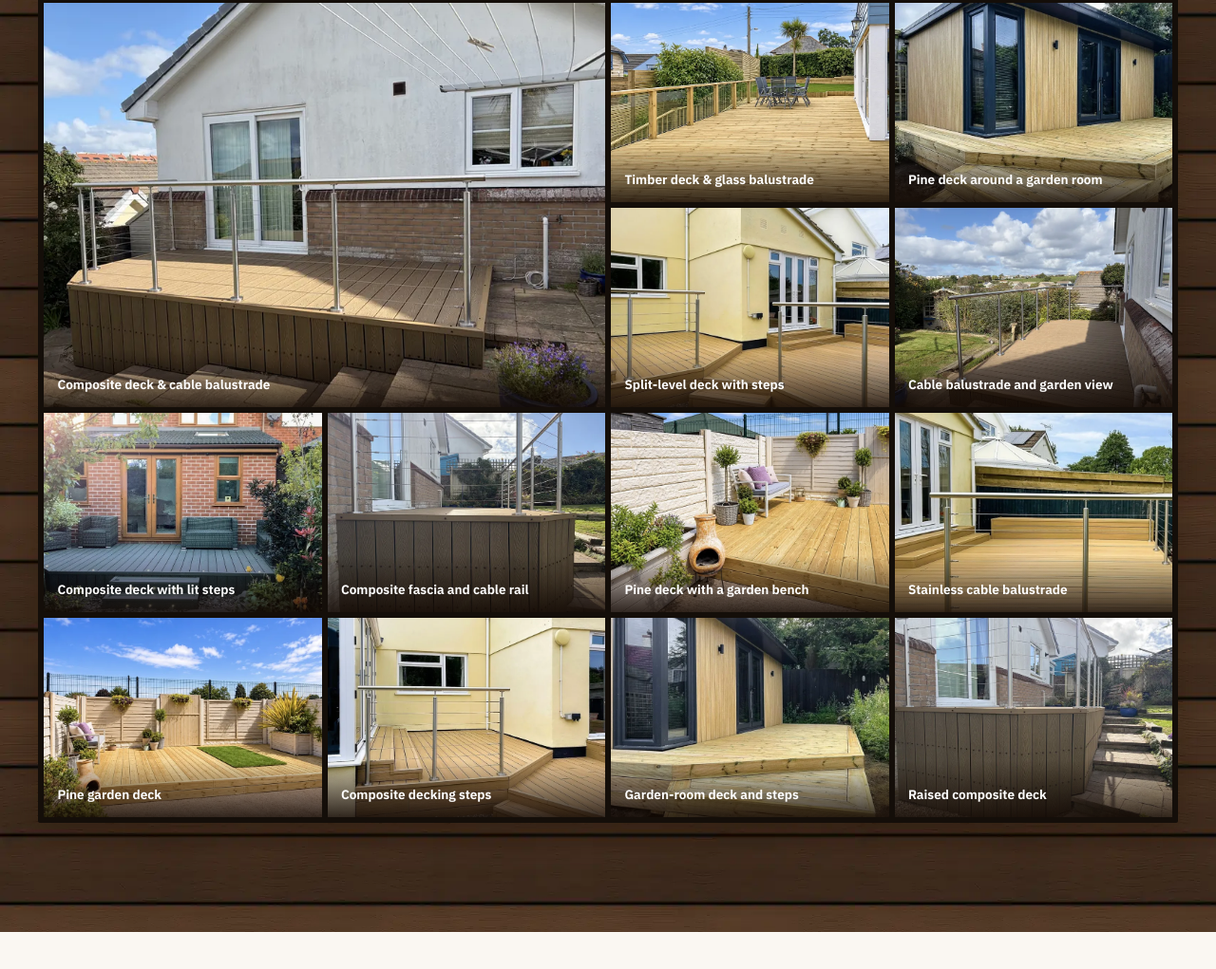
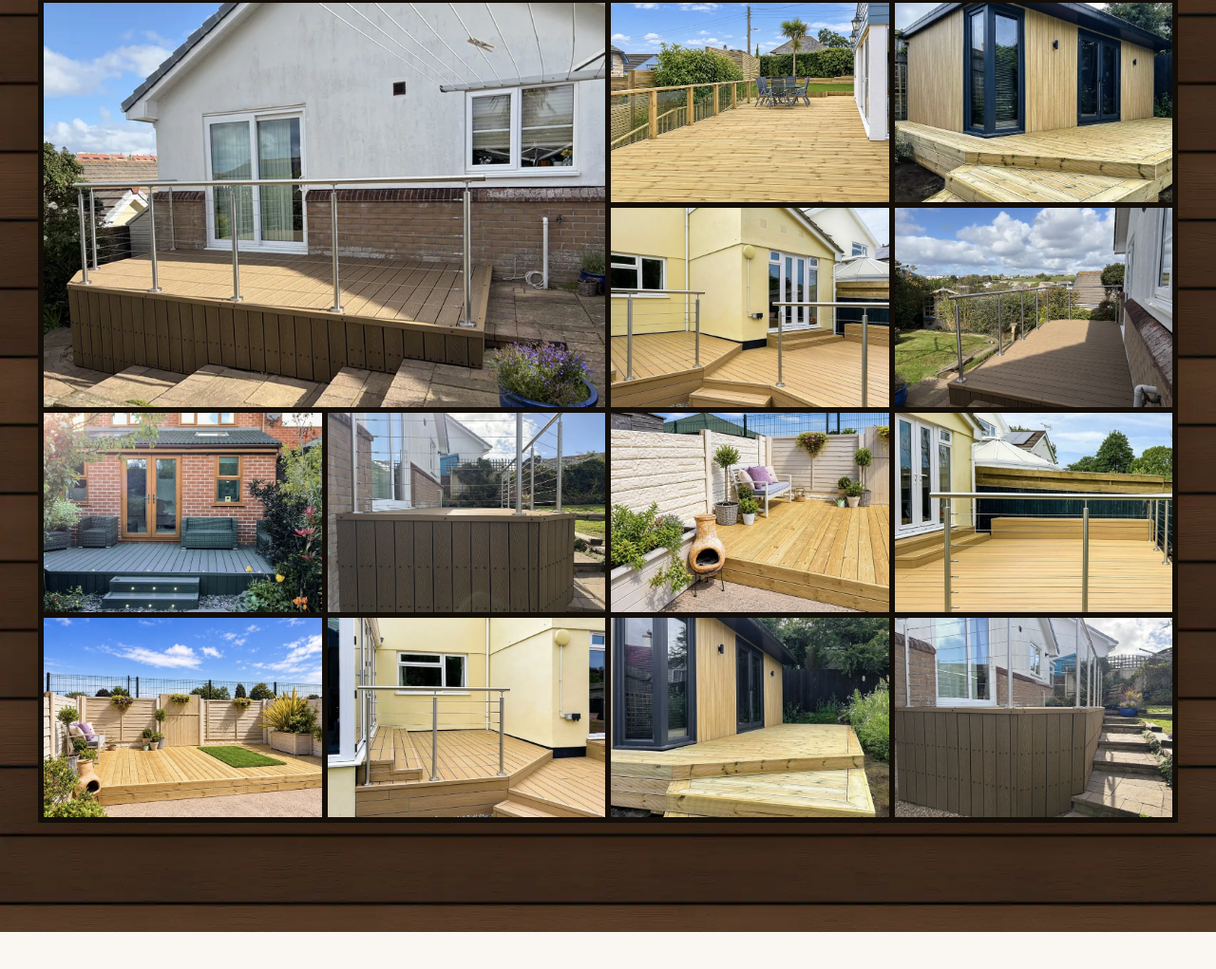
Before and after one commit to sonjamesg/kernow-decking, a plain HTML site: page index.html in a window 1280 px wide. Shown: the part 4755-5776 px from the top of the page at 95% size. Drawn offline with Linux system fonts and the light colour scheme.

Commit message:
Hide gallery tile captions and drop the gradient overlay.
The tiles and lightbox now show the photos only. Alt text stays on
every image so the lightbox and screen readers still have a description.

```diff
--- a/index.html
+++ b/index.html
@@ -329,19 +329,19 @@
   <div class="container">
     <header class="section-head"><p class="eyebrow on-wood">Decking gallery</p>
       <h2 id="gallery-title" class="on-wood">Recent projects in Cornwall</h2></header>
-    <div class="gallery-grid"><figure class="g-item g-big"><a href="assets/img/composite-deck-cable-balustrade-cornwall.jpg"><picture><source type="image/webp" srcset="assets/img/composite-deck-cable-balustrade-cornwall-768.webp 768w, assets/img/composite-deck-cable-balustrade-cornwall-1280.webp 1280w, assets/img/composite-deck-cable-balustrade-cornwall-1920.webp 1920w" sizes="(min-width:820px) 50vw, 100vw"><img src="assets/img/composite-deck-cable-balustrade-cornwall-1280.jpg" srcset="assets/img/composite-deck-cable-balustrade-cornwall-768.jpg 768w, assets/img/composite-deck-cable-balustrade-cornwall-1280.jpg 1280w, assets/img/composite-deck-cable-balustrade-cornwall-1920.jpg 1920w" sizes="(min-width:820px) 50vw, 100vw" alt="Composite deck in Cornwall with a stainless steel cable balustrade along the house" width="1920" height="1440" loading="lazy"></picture></a><figcaption>Composite deck &amp; cable balustrade</figcaption></figure>
-<figure class="g-item"><a href="assets/img/timber-deck-glass-balustrade-cornwall.jpg"><picture><source type="image/webp" srcset="assets/img/timber-deck-glass-balustrade-cornwall-800.webp 800w, assets/img/timber-deck-glass-balustrade-cornwall-1200.webp 1200w" sizes="(min-width:820px) 25vw, 50vw"><img src="assets/img/timber-deck-glass-balustrade-cornwall-1200.jpg" srcset="assets/img/timber-deck-glass-balustrade-cornwall-800.jpg 800w, assets/img/timber-deck-glass-balustrade-cornwall-1200.jpg 1200w" sizes="(min-width:820px) 25vw, 50vw" alt="Long pine timber deck in Cornwall with a glass balustrade, dining table and chairs" width="1200" height="863" loading="lazy"></picture></a><figcaption>Timber deck &amp; glass balustrade</figcaption></figure>
-<figure class="g-item"><a href="assets/img/timber-deck-garden-room-cornwall.jpg"><picture><source type="image/webp" srcset="assets/img/timber-deck-garden-room-cornwall-800.webp 800w, assets/img/timber-deck-garden-room-cornwall-1051.webp 1051w" sizes="(min-width:820px) 25vw, 50vw"><img src="assets/img/timber-deck-garden-room-cornwall-1051.jpg" srcset="assets/img/timber-deck-garden-room-cornwall-800.jpg 800w, assets/img/timber-deck-garden-room-cornwall-1051.jpg 1051w" sizes="(min-width:820px) 25vw, 50vw" alt="Pine timber decking around a garden room in Cornwall, with wrap-around steps" width="1051" height="907" loading="lazy"></picture></a><figcaption>Pine deck around a garden room</figcaption></figure>
-<figure class="g-item"><a href="assets/img/composite-deck-steps-cable-rails-cornwall.jpg"><picture><source type="image/webp" srcset="assets/img/composite-deck-steps-cable-rails-cornwall-800.webp 800w, assets/img/composite-deck-steps-cable-rails-cornwall-1076.webp 1076w" sizes="(min-width:820px) 25vw, 50vw"><img src="assets/img/composite-deck-steps-cable-rails-cornwall-1076.jpg" srcset="assets/img/composite-deck-steps-cable-rails-cornwall-800.jpg 800w, assets/img/composite-deck-steps-cable-rails-cornwall-1076.jpg 1076w" sizes="(min-width:820px) 25vw, 50vw" alt="Split-level composite decking in Cornwall with built-in steps and a stainless steel cable balustrade" width="1076" height="907" loading="lazy"></picture></a><figcaption>Split-level deck with steps</figcaption></figure>
-<figure class="g-item"><a href="assets/img/composite-deck-cable-rail-view-cornwall.jpg"><picture><source type="image/webp" srcset="assets/img/composite-deck-cable-rail-view-cornwall-768.webp 768w, assets/img/composite-deck-cable-rail-view-cornwall-1280.webp 1280w, assets/img/composite-deck-cable-rail-view-cornwall-1920.webp 1920w" sizes="(min-width:820px) 25vw, 50vw"><img src="assets/img/composite-deck-cable-rail-view-cornwall-1280.jpg" srcset="assets/img/composite-deck-cable-rail-view-cornwall-768.jpg 768w, assets/img/composite-deck-cable-rail-view-cornwall-1280.jpg 1280w, assets/img/composite-deck-cable-rail-view-cornwall-1920.jpg 1920w" sizes="(min-width:820px) 25vw, 50vw" alt="Stainless steel cable balustrade on a composite deck in Cornwall, keeping the garden view open" width="1920" height="1440" loading="lazy"></picture></a><figcaption>Cable balustrade and garden view</figcaption></figure>
-<figure class="g-item"><a href="assets/img/composite-deck-step-lights-cornwall.jpg"><picture><source type="image/webp" srcset="assets/img/composite-deck-step-lights-cornwall-800.webp 800w, assets/img/composite-deck-step-lights-cornwall-1200.webp 1200w" sizes="(min-width:820px) 25vw, 50vw"><img src="assets/img/composite-deck-step-lights-cornwall-1200.jpg" srcset="assets/img/composite-deck-step-lights-cornwall-800.jpg 800w, assets/img/composite-deck-step-lights-cornwall-1200.jpg 1200w" sizes="(min-width:820px) 25vw, 50vw" alt="Dark composite deck in Cornwall with built-in step lights and garden seating" width="1200" height="876" loading="lazy"></picture></a><figcaption>Composite deck with lit steps</figcaption></figure>
-<figure class="g-item"><a href="assets/img/composite-deck-fascia-cable-rail-cornwall.jpg"><picture><source type="image/webp" srcset="assets/img/composite-deck-fascia-cable-rail-cornwall-768.webp 768w, assets/img/composite-deck-fascia-cable-rail-cornwall-1280.webp 1280w, assets/img/composite-deck-fascia-cable-rail-cornwall-1920.webp 1920w" sizes="(min-width:820px) 25vw, 50vw"><img src="assets/img/composite-deck-fascia-cable-rail-cornwall-1280.jpg" srcset="assets/img/composite-deck-fascia-cable-rail-cornwall-768.jpg 768w, assets/img/composite-deck-fascia-cable-rail-cornwall-1280.jpg 1280w, assets/img/composite-deck-fascia-cable-rail-cornwall-1920.jpg 1920w" sizes="(min-width:820px) 25vw, 50vw" alt="Raised composite deck in Cornwall with wood-effect fascia boards and a stainless steel cable balustrade" width="1920" height="1440" loading="lazy"></picture></a><figcaption>Composite fascia and cable rail</figcaption></figure>
-<figure class="g-item"><a href="assets/img/timber-deck-with-bench-cornwall.jpg"><picture><source type="image/webp" srcset="assets/img/timber-deck-with-bench-cornwall-800.webp 800w, assets/img/timber-deck-with-bench-cornwall-1200.webp 1200w" sizes="(min-width:820px) 25vw, 50vw"><img src="assets/img/timber-deck-with-bench-cornwall-1200.jpg" srcset="assets/img/timber-deck-with-bench-cornwall-800.jpg 800w, assets/img/timber-deck-with-bench-cornwall-1200.jpg 1200w" sizes="(min-width:820px) 25vw, 50vw" alt="Light pine timber decking in Cornwall with a garden bench, planters and a chiminea" width="1200" height="862" loading="lazy"></picture></a><figcaption>Pine deck with a garden bench</figcaption></figure>
-<figure class="g-item"><a href="assets/img/composite-deck-stainless-cable-balustrade-cornwall.jpg"><picture><source type="image/webp" srcset="assets/img/composite-deck-stainless-cable-balustrade-cornwall-800.webp 800w, assets/img/composite-deck-stainless-cable-balustrade-cornwall-1051.webp 1051w" sizes="(min-width:820px) 25vw, 50vw"><img src="assets/img/composite-deck-stainless-cable-balustrade-cornwall-1051.jpg" srcset="assets/img/composite-deck-stainless-cable-balustrade-cornwall-800.jpg 800w, assets/img/composite-deck-stainless-cable-balustrade-cornwall-1051.jpg 1051w" sizes="(min-width:820px) 25vw, 50vw" alt="Stainless steel cable balustrade on a composite deck in Cornwall, with steps and a built-in bench" width="1051" height="900" loading="lazy"></picture></a><figcaption>Stainless cable balustrade</figcaption></figure>
-<figure class="g-item"><a href="assets/img/timber-garden-deck-cornwall.jpg"><picture><source type="image/webp" srcset="assets/img/timber-garden-deck-cornwall-800.webp 800w, assets/img/timber-garden-deck-cornwall-1200.webp 1200w" sizes="(min-width:820px) 25vw, 50vw"><img src="assets/img/timber-garden-deck-cornwall-1200.jpg" srcset="assets/img/timber-garden-deck-cornwall-800.jpg 800w, assets/img/timber-garden-deck-cornwall-1200.jpg 1200w" sizes="(min-width:820px) 25vw, 50vw" alt="Pine timber garden deck in Cornwall, enclosed by fencing with a bench and planters" width="1200" height="866" loading="lazy"></picture></a><figcaption>Pine garden deck</figcaption></figure>
-<figure class="g-item"><a href="assets/img/composite-decking-steps-cornwall.jpg"><picture><source type="image/webp" srcset="assets/img/composite-decking-steps-cornwall-800.webp 800w, assets/img/composite-decking-steps-cornwall-1051.webp 1051w" sizes="(min-width:820px) 25vw, 50vw"><img src="assets/img/composite-decking-steps-cornwall-1051.jpg" srcset="assets/img/composite-decking-steps-cornwall-800.jpg 800w, assets/img/composite-decking-steps-cornwall-1051.jpg 1051w" sizes="(min-width:820px) 25vw, 50vw" alt="Built-in steps on a split-level composite deck in Cornwall, with a stainless cable balustrade" width="1051" height="913" loading="lazy"></picture></a><figcaption>Composite decking steps</figcaption></figure>
-<figure class="g-item"><a href="assets/img/timber-deck-garden-room-steps-cornwall.jpg"><picture><source type="image/webp" srcset="assets/img/timber-deck-garden-room-steps-cornwall-800.webp 800w, assets/img/timber-deck-garden-room-steps-cornwall-1051.webp 1051w" sizes="(min-width:820px) 25vw, 50vw"><img src="assets/img/timber-deck-garden-room-steps-cornwall-1051.jpg" srcset="assets/img/timber-deck-garden-room-steps-cornwall-800.jpg 800w, assets/img/timber-deck-garden-room-steps-cornwall-1051.jpg 1051w" sizes="(min-width:820px) 25vw, 50vw" alt="Pine timber deck and steps beside a garden room in Cornwall" width="1051" height="898" loading="lazy"></picture></a><figcaption>Garden-room deck and steps</figcaption></figure>
-<figure class="g-item"><a href="assets/img/composite-deck-raised-cable-balustrade-cornwall.jpg"><picture><source type="image/webp" srcset="assets/img/composite-deck-raised-cable-balustrade-cornwall-768.webp 768w, assets/img/composite-deck-raised-cable-balustrade-cornwall-1280.webp 1280w, assets/img/composite-deck-raised-cable-balustrade-cornwall-1920.webp 1920w" sizes="(min-width:820px) 25vw, 50vw"><img src="assets/img/composite-deck-raised-cable-balustrade-cornwall-1280.jpg" srcset="assets/img/composite-deck-raised-cable-balustrade-cornwall-768.jpg 768w, assets/img/composite-deck-raised-cable-balustrade-cornwall-1280.jpg 1280w, assets/img/composite-deck-raised-cable-balustrade-cornwall-1920.jpg 1920w" sizes="(min-width:820px) 25vw, 50vw" alt="Raised composite decking in Cornwall with a stainless cable balustrade beside garden steps" width="1920" height="1440" loading="lazy"></picture></a><figcaption>Raised composite deck</figcaption></figure></div>
+    <div class="gallery-grid"><figure class="g-item g-big"><a href="assets/img/composite-deck-cable-balustrade-cornwall.jpg"><picture><source type="image/webp" srcset="assets/img/composite-deck-cable-balustrade-cornwall-768.webp 768w, assets/img/composite-deck-cable-balustrade-cornwall-1280.webp 1280w, assets/img/composite-deck-cable-balustrade-cornwall-1920.webp 1920w" sizes="(min-width:820px) 50vw, 100vw"><img src="assets/img/composite-deck-cable-balustrade-cornwall-1280.jpg" srcset="assets/img/composite-deck-cable-balustrade-cornwall-768.jpg 768w, assets/img/composite-deck-cable-balustrade-cornwall-1280.jpg 1280w, assets/img/composite-deck-cable-balustrade-cornwall-1920.jpg 1920w" sizes="(min-width:820px) 50vw, 100vw" alt="Composite deck in Cornwall with a stainless steel cable balustrade along the house" width="1920" height="1440" loading="lazy"></picture></a></figure>
+<figure class="g-item"><a href="assets/img/timber-deck-glass-balustrade-cornwall.jpg"><picture><source type="image/webp" srcset="assets/img/timber-deck-glass-balustrade-cornwall-800.webp 800w, assets/img/timber-deck-glass-balustrade-cornwall-1200.webp 1200w" sizes="(min-width:820px) 25vw, 50vw"><img src="assets/img/timber-deck-glass-balustrade-cornwall-1200.jpg" srcset="assets/img/timber-deck-glass-balustrade-cornwall-800.jpg 800w, assets/img/timber-deck-glass-balustrade-cornwall-1200.jpg 1200w" sizes="(min-width:820px) 25vw, 50vw" alt="Long pine timber deck in Cornwall with a glass balustrade, dining table and chairs" width="1200" height="863" loading="lazy"></picture></a></figure>
+<figure class="g-item"><a href="assets/img/timber-deck-garden-room-cornwall.jpg"><picture><source type="image/webp" srcset="assets/img/timber-deck-garden-room-cornwall-800.webp 800w, assets/img/timber-deck-garden-room-cornwall-1051.webp 1051w" sizes="(min-width:820px) 25vw, 50vw"><img src="assets/img/timber-deck-garden-room-cornwall-1051.jpg" srcset="assets/img/timber-deck-garden-room-cornwall-800.jpg 800w, assets/img/timber-deck-garden-room-cornwall-1051.jpg 1051w" sizes="(min-width:820px) 25vw, 50vw" alt="Pine timber decking around a garden room in Cornwall, with wrap-around steps" width="1051" height="907" loading="lazy"></picture></a></figure>
+<figure class="g-item"><a href="assets/img/composite-deck-steps-cable-rails-cornwall.jpg"><picture><source type="image/webp" srcset="assets/img/composite-deck-steps-cable-rails-cornwall-800.webp 800w, assets/img/composite-deck-steps-cable-rails-cornwall-1076.webp 1076w" sizes="(min-width:820px) 25vw, 50vw"><img src="assets/img/composite-deck-steps-cable-rails-cornwall-1076.jpg" srcset="assets/img/composite-deck-steps-cable-rails-cornwall-800.jpg 800w, assets/img/composite-deck-steps-cable-rails-cornwall-1076.jpg 1076w" sizes="(min-width:820px) 25vw, 50vw" alt="Split-level composite decking in Cornwall with built-in steps and a stainless steel cable balustrade" width="1076" height="907" loading="lazy"></picture></a></figure>
+<figure class="g-item"><a href="assets/img/composite-deck-cable-rail-view-cornwall.jpg"><picture><source type="image/webp" srcset="assets/img/composite-deck-cable-rail-view-cornwall-768.webp 768w, assets/img/composite-deck-cable-rail-view-cornwall-1280.webp 1280w, assets/img/composite-deck-cable-rail-view-cornwall-1920.webp 1920w" sizes="(min-width:820px) 25vw, 50vw"><img src="assets/img/composite-deck-cable-rail-view-cornwall-1280.jpg" srcset="assets/img/composite-deck-cable-rail-view-cornwall-768.jpg 768w, assets/img/composite-deck-cable-rail-view-cornwall-1280.jpg 1280w, assets/img/composite-deck-cable-rail-view-cornwall-1920.jpg 1920w" sizes="(min-width:820px) 25vw, 50vw" alt="Stainless steel cable balustrade on a composite deck in Cornwall, keeping the garden view open" width="1920" height="1440" loading="lazy"></picture></a></figure>
+<figure class="g-item"><a href="assets/img/composite-deck-step-lights-cornwall.jpg"><picture><source type="image/webp" srcset="assets/img/composite-deck-step-lights-cornwall-800.webp 800w, assets/img/composite-deck-step-lights-cornwall-1200.webp 1200w" sizes="(min-width:820px) 25vw, 50vw"><img src="assets/img/composite-deck-step-lights-cornwall-1200.jpg" srcset="assets/img/composite-deck-step-lights-cornwall-800.jpg 800w, assets/img/composite-deck-step-lights-cornwall-1200.jpg 1200w" sizes="(min-width:820px) 25vw, 50vw" alt="Dark composite deck in Cornwall with built-in step lights and garden seating" width="1200" height="876" loading="lazy"></picture></a></figure>
+<figure class="g-item"><a href="assets/img/composite-deck-fascia-cable-rail-cornwall.jpg"><picture><source type="image/webp" srcset="assets/img/composite-deck-fascia-cable-rail-cornwall-768.webp 768w, assets/img/composite-deck-fascia-cable-rail-cornwall-1280.webp 1280w, assets/img/composite-deck-fascia-cable-rail-cornwall-1920.webp 1920w" sizes="(min-width:820px) 25vw, 50vw"><img src="assets/img/composite-deck-fascia-cable-rail-cornwall-1280.jpg" srcset="assets/img/composite-deck-fascia-cable-rail-cornwall-768.jpg 768w, assets/img/composite-deck-fascia-cable-rail-cornwall-1280.jpg 1280w, assets/img/composite-deck-fascia-cable-rail-cornwall-1920.jpg 1920w" sizes="(min-width:820px) 25vw, 50vw" alt="Raised composite deck in Cornwall with wood-effect fascia boards and a stainless steel cable balustrade" width="1920" height="1440" loading="lazy"></picture></a></figure>
+<figure class="g-item"><a href="assets/img/timber-deck-with-bench-cornwall.jpg"><picture><source type="image/webp" srcset="assets/img/timber-deck-with-bench-cornwall-800.webp 800w, assets/img/timber-deck-with-bench-cornwall-1200.webp 1200w" sizes="(min-width:820px) 25vw, 50vw"><img src="assets/img/timber-deck-with-bench-cornwall-1200.jpg" srcset="assets/img/timber-deck-with-bench-cornwall-800.jpg 800w, assets/img/timber-deck-with-bench-cornwall-1200.jpg 1200w" sizes="(min-width:820px) 25vw, 50vw" alt="Light pine timber decking in Cornwall with a garden bench, planters and a chiminea" width="1200" height="862" loading="lazy"></picture></a></figure>
+<figure class="g-item"><a href="assets/img/composite-deck-stainless-cable-balustrade-cornwall.jpg"><picture><source type="image/webp" srcset="assets/img/composite-deck-stainless-cable-balustrade-cornwall-800.webp 800w, assets/img/composite-deck-stainless-cable-balustrade-cornwall-1051.webp 1051w" sizes="(min-width:820px) 25vw, 50vw"><img src="assets/img/composite-deck-stainless-cable-balustrade-cornwall-1051.jpg" srcset="assets/img/composite-deck-stainless-cable-balustrade-cornwall-800.jpg 800w, assets/img/composite-deck-stainless-cable-balustrade-cornwall-1051.jpg 1051w" sizes="(min-width:820px) 25vw, 50vw" alt="Stainless steel cable balustrade on a composite deck in Cornwall, with steps and a built-in bench" width="1051" height="900" loading="lazy"></picture></a></figure>
+<figure class="g-item"><a href="assets/img/timber-garden-deck-cornwall.jpg"><picture><source type="image/webp" srcset="assets/img/timber-garden-deck-cornwall-800.webp 800w, assets/img/timber-garden-deck-cornwall-1200.webp 1200w" sizes="(min-width:820px) 25vw, 50vw"><img src="assets/img/timber-garden-deck-cornwall-1200.jpg" srcset="assets/img/timber-garden-deck-cornwall-800.jpg 800w, assets/img/timber-garden-deck-cornwall-1200.jpg 1200w" sizes="(min-width:820px) 25vw, 50vw" alt="Pine timber garden deck in Cornwall, enclosed by fencing with a bench and planters" width="1200" height="866" loading="lazy"></picture></a></figure>
+<figure class="g-item"><a href="assets/img/composite-decking-steps-cornwall.jpg"><picture><source type="image/webp" srcset="assets/img/composite-decking-steps-cornwall-800.webp 800w, assets/img/composite-decking-steps-cornwall-1051.webp 1051w" sizes="(min-width:820px) 25vw, 50vw"><img src="assets/img/composite-decking-steps-cornwall-1051.jpg" srcset="assets/img/composite-decking-steps-cornwall-800.jpg 800w, assets/img/composite-decking-steps-cornwall-1051.jpg 1051w" sizes="(min-width:820px) 25vw, 50vw" alt="Built-in steps on a split-level composite deck in Cornwall, with a stainless cable balustrade" width="1051" height="913" loading="lazy"></picture></a></figure>
+<figure class="g-item"><a href="assets/img/timber-deck-garden-room-steps-cornwall.jpg"><picture><source type="image/webp" srcset="assets/img/timber-deck-garden-room-steps-cornwall-800.webp 800w, assets/img/timber-deck-garden-room-steps-cornwall-1051.webp 1051w" sizes="(min-width:820px) 25vw, 50vw"><img src="assets/img/timber-deck-garden-room-steps-cornwall-1051.jpg" srcset="assets/img/timber-deck-garden-room-steps-cornwall-800.jpg 800w, assets/img/timber-deck-garden-room-steps-cornwall-1051.jpg 1051w" sizes="(min-width:820px) 25vw, 50vw" alt="Pine timber deck and steps beside a garden room in Cornwall" width="1051" height="898" loading="lazy"></picture></a></figure>
+<figure class="g-item"><a href="assets/img/composite-deck-raised-cable-balustrade-cornwall.jpg"><picture><source type="image/webp" srcset="assets/img/composite-deck-raised-cable-balustrade-cornwall-768.webp 768w, assets/img/composite-deck-raised-cable-balustrade-cornwall-1280.webp 1280w, assets/img/composite-deck-raised-cable-balustrade-cornwall-1920.webp 1920w" sizes="(min-width:820px) 25vw, 50vw"><img src="assets/img/composite-deck-raised-cable-balustrade-cornwall-1280.jpg" srcset="assets/img/composite-deck-raised-cable-balustrade-cornwall-768.jpg 768w, assets/img/composite-deck-raised-cable-balustrade-cornwall-1280.jpg 1280w, assets/img/composite-deck-raised-cable-balustrade-cornwall-1920.jpg 1920w" sizes="(min-width:820px) 25vw, 50vw" alt="Raised composite decking in Cornwall with a stainless cable balustrade beside garden steps" width="1920" height="1440" loading="lazy"></picture></a></figure></div>
   </div>
 </section>
 <section class="section bg-limed faq" id="faq" aria-labelledby="faq-title">
--- a/src/css/gallery.css
+++ b/src/css/gallery.css
@@ -10,4 +10,3 @@
 .g-item a,.g-item picture{display:block;width:100%;height:100%}
 .g-item img{width:100%;height:100%;object-fit:cover;transition:transform .5s ease}
 .g-item:hover img{transform:scale(1.05)}
-.g-item figcaption{position:absolute;left:0;right:0;bottom:0;padding:1.6rem .9rem .7rem;color:#fff;font-weight:650;font-size:.85rem;background:linear-gradient(0deg,rgba(20,10,4,.85),transparent);pointer-events:none}
--- a/src/css/refinements.css
+++ b/src/css/refinements.css
@@ -74,7 +74,7 @@ h3,.h3{letter-spacing:.01em}
 .framed img{box-shadow:0 0 0 1px var(--brass)}
 .tick-list li::before{width:.55rem;height:.55rem;top:.55rem;left:.4rem;background:var(--brass);box-shadow:none;transform:rotate(45deg);border-radius:0}
 .why-copy h2::after{content:"";display:block;width:64px;height:1px;margin-top:1.1rem;background:var(--brass)}
-/* gallery: dark walnut ground, white caption panel */
+/* gallery: dark walnut ground */
 .gallery-grid{gap:6px;background:#140E09;padding:6px;border-radius:2px}
 .bg-cedar .section-head{border:0;border-top:1px solid var(--brass);border-bottom:1px solid var(--brass);border-radius:0;box-shadow:none;background:#FCF9F4}
 /* faq: clean lines */
```
Also changed, not shown: assets/css/styles.css, 1 other file.
